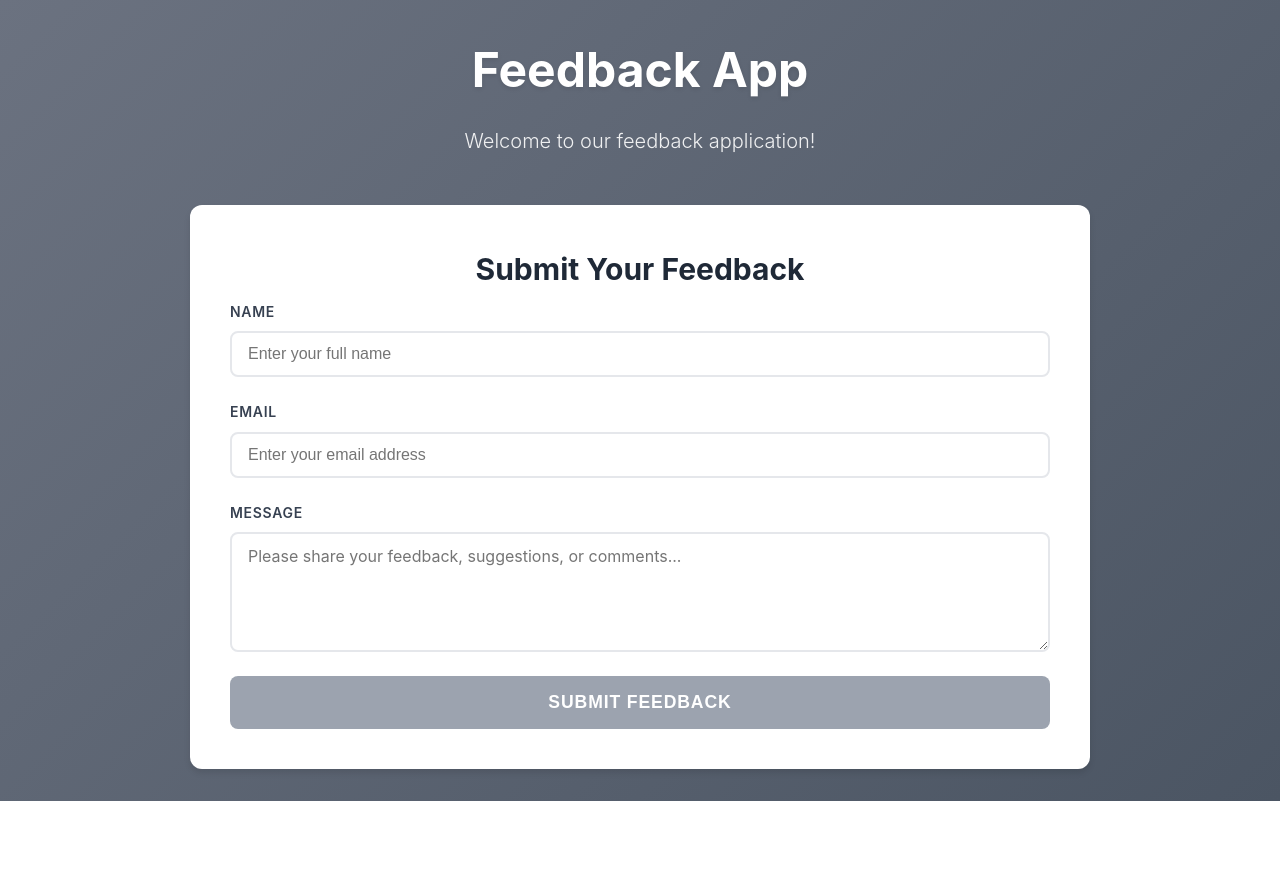
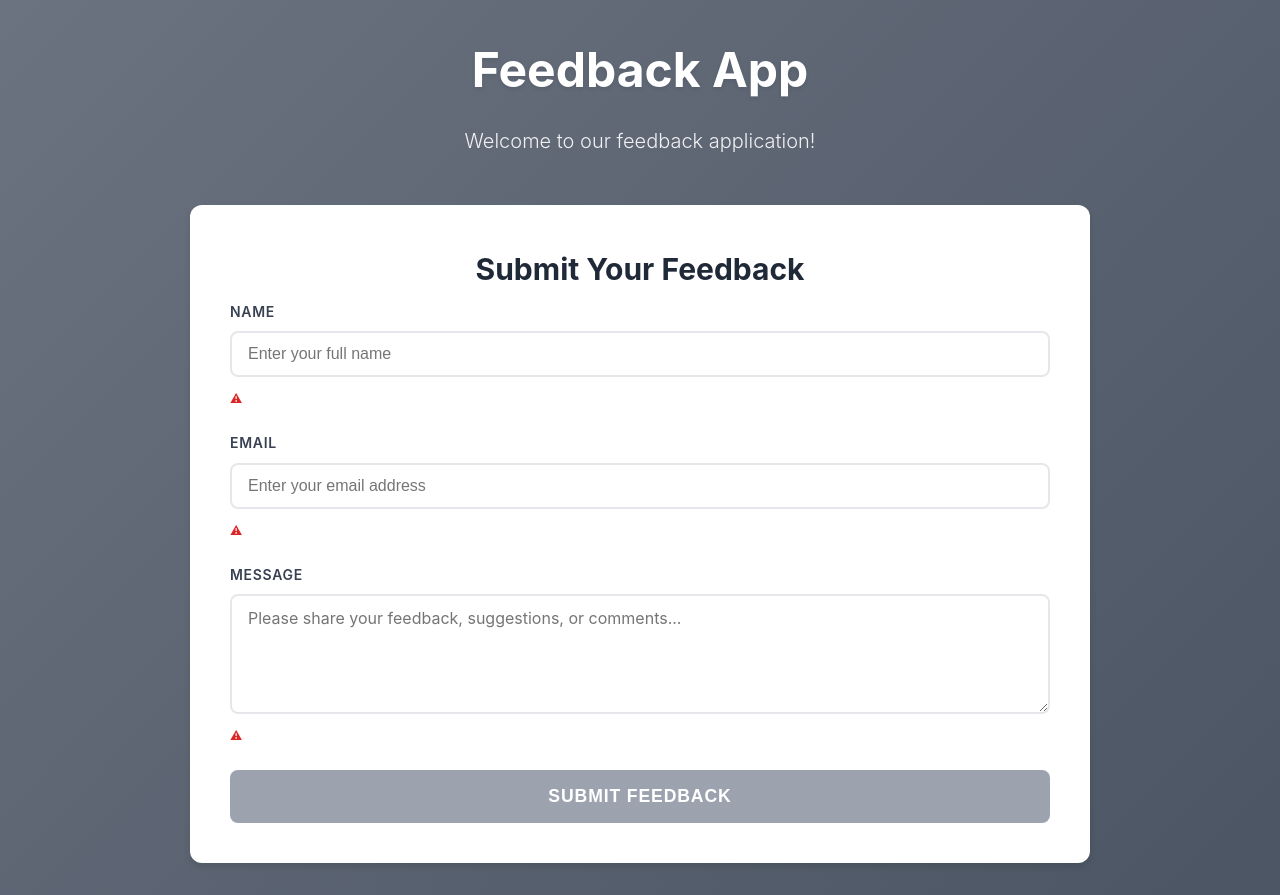
Before and after one commit to Dicky59/feedback-app, a React app in the folder frontend/: page / in a window 1280 px wide. Before the commit the page ends 801 px from the top, so only its background shows below. Built offline with nearby package versions, Linux system fonts and the light colour scheme; the HTML template or start-up script is replaced by a standard one.

Commit message:
fix: prevent form layout jumping on validation errors

```diff
--- a/frontend/src/components/FeedbackForm.tsx
+++ b/frontend/src/components/FeedbackForm.tsx
@@ -11,7 +11,7 @@ export const FeedbackForm: React.FC = () => {
   const [isModalOpen, setIsModalOpen] = useState(false);
   const [modalType, setModalType] = useState<'success' | 'error'>('success');
 
-  // Auto-close success modal after 3 seconds
+  // Auto-close success modal after 2 seconds
   useEffect(() => {
     if (isModalOpen && modalType === 'success') {
       const timer = setTimeout(() => {
@@ -95,7 +95,9 @@ export const FeedbackForm: React.FC = () => {
             placeholder="Enter your full name"
             required
           />
-          {errors.name && <span className="error-message">{errors.name}</span>}
+          <span className={`error-message ${errors.name ? 'visible' : 'hidden'}`}>
+            {errors.name || ' '}
+          </span>
         </div>
 
         <div className="form-group">
@@ -110,7 +112,9 @@ export const FeedbackForm: React.FC = () => {
             placeholder="Enter your email address"
             required
           />
-          {errors.email && <span className="error-message">{errors.email}</span>}
+          <span className={`error-message ${errors.email ? 'visible' : 'hidden'}`}>
+            {errors.email || ' '}
+          </span>
         </div>
 
         <div className="form-group">
@@ -124,7 +128,9 @@ export const FeedbackForm: React.FC = () => {
             placeholder="Please share your feedback, suggestions, or comments..."
             required
           />
-          {errors.message && <span className="error-message">{errors.message}</span>}
+          <span className={`error-message ${errors.message ? 'visible' : 'hidden'}`}>
+            {errors.message || ' '}
+          </span>
         </div>
 
         <button
@@ -142,7 +148,7 @@ export const FeedbackForm: React.FC = () => {
         type={modalType}
       >
         <p className={`modal-message ${modalType}`}>
-          {message || 'Test message - no message set'}
+          {message}
         </p>
       </Modal>
     </div>
```
